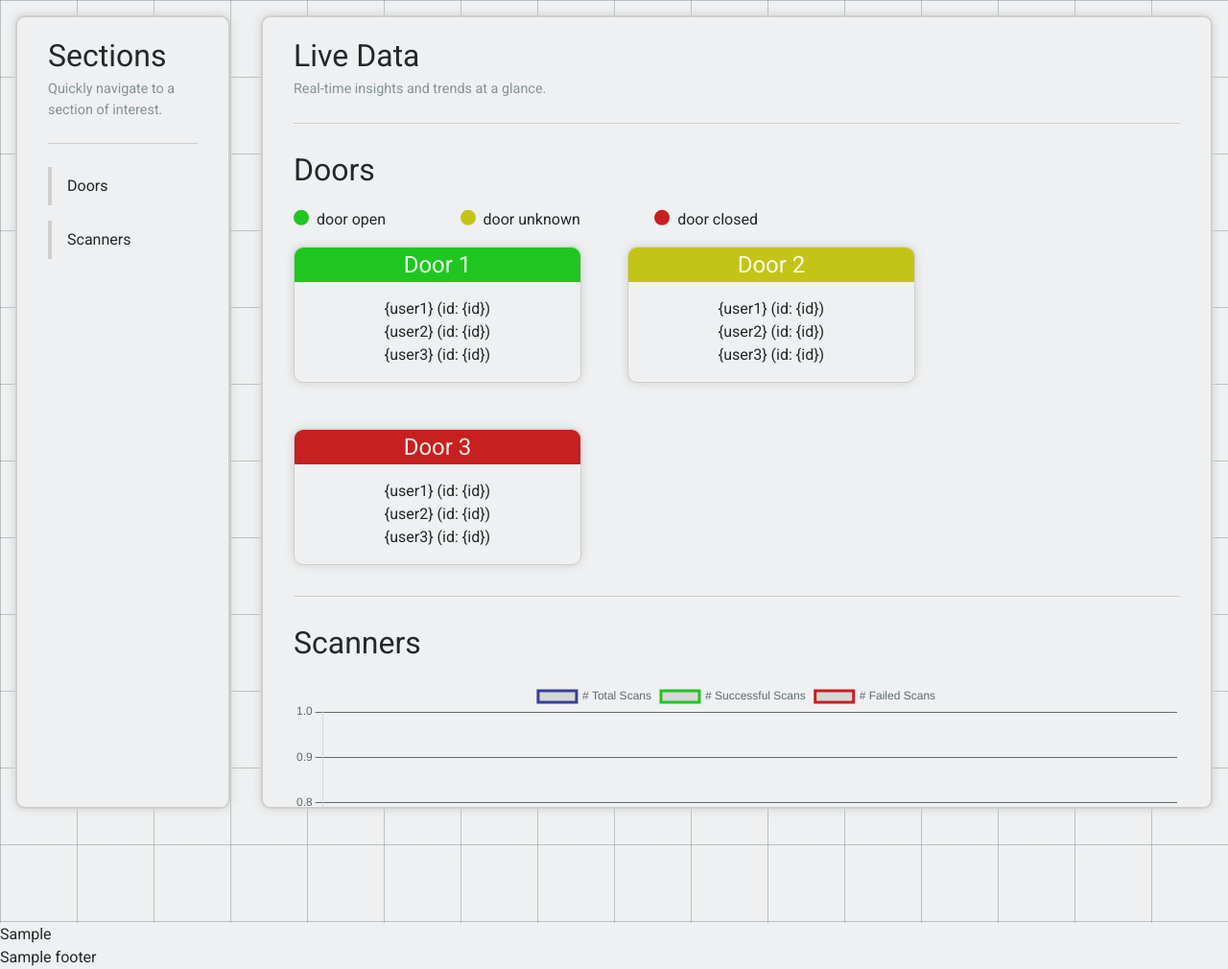
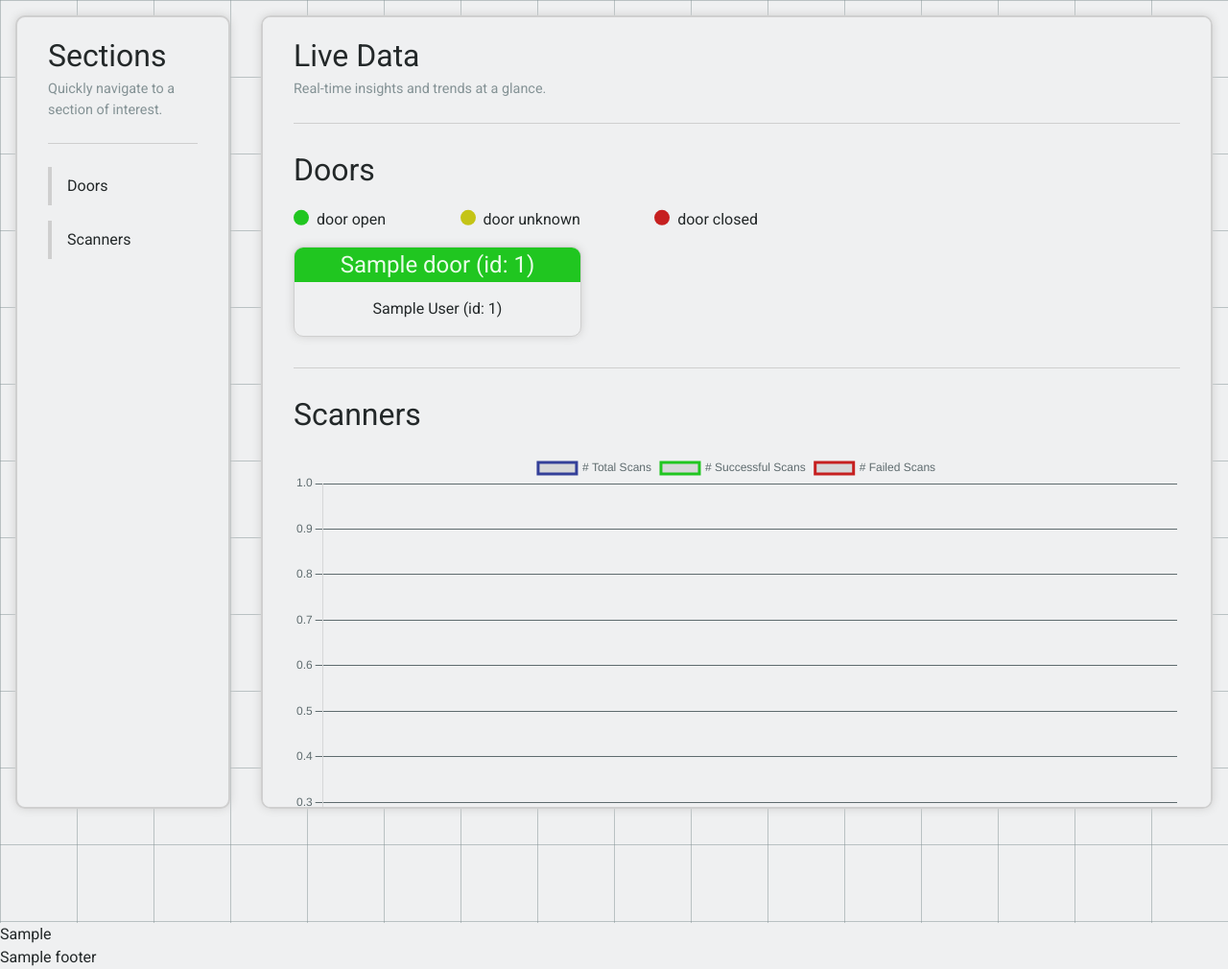
Before and after one commit to Viovyx/Gitok-Flask-Website-STEM-Project, a Flask app: template templates/live-data.html in a window 1280 px wide. Shown: the part 24-1034 px from the top of the page at 96% size. Run offline with Flask 3, Linux system fonts and the light colour scheme; the template is opened without the code that fills it: most values are stand-ins (such as "Sample title", 1, 10 or a date in 2020); parts of the project's set-up code (start-up, migrations or seed data) failed here and were passed over; some libraries are stand-ins or nearby versions.

Commit message:
add current users to live-data

```diff
--- a/App.py
+++ b/App.py
@@ -111,6 +111,20 @@ def update_data(data, log_obj):
         }
         post_api_data("data", data_obj)
 
+def getDoorsData():
+    doors_db = get_api_data("devices", "Type", "lock")
+    doors = []
+    for door in doors_db:
+        users = get_api_data("users", "Current_Door", door["id"])
+        door_obj = {
+            "id":door["id"],
+            "Name":door["Name"],
+            "Users":users
+        }
+
+        doors.append(door_obj)
+    return doors
+
 
 # ------------
 # Flask Login
@@ -192,13 +206,15 @@ def home():
 def live_data():
     data = get_api_table("data")
     last_week_data = data[-7:]
+    doors = getDoorsData()
 
     return render_template('live-data.html',
                             header=get_element("header"),
                             footer=get_element("footer"),
                             moon_toggle=get_element("moon-toggle"),
                             sun_toggle=get_element("sun-toggle"),
-                            data=last_week_data)
+                            data=last_week_data,
+                            doors=doors)
 
 @app.route('/log')
 @flask_login.login_required
--- a/templates/live-data.html
+++ b/templates/live-data.html
@@ -50,30 +50,16 @@
                     <span class="legend-error">door closed</span>
                 </div>
                 <div class="data-grid">
-                    <div class="item open" id="door-1">
-                        <h3>Door 1</h3>
-                        <ul>
-                            <li>{user1} (id: {id})</li>
-                            <li>{user2} (id: {id})</li>
-                            <li>{user3} (id: {id})</li>
-                        </ul>
-                    </div>
-                    <div class="item warning" id="door-2">
-                        <h3>Door 2</h3>
-                        <ul>
-                            <li>{user1} (id: {id})</li>
-                            <li>{user2} (id: {id})</li>
-                            <li>{user3} (id: {id})</li>
-                        </ul>
-                    </div>
-                    <div class="item closed" id="door-3">
-                        <h3>Door 3</h3>
-                        <ul>
-                            <li>{user1} (id: {id})</li>
-                            <li>{user2} (id: {id})</li>
-                            <li>{user3} (id: {id})</li>
-                        </ul>
-                    </div>
+                    {% for door in doors %}
+                        <div class="item open" id="door-{{ door.id }}">
+                            <h3>{{ door.Name }} (id: {{ door.id }})</h3>
+                            <ul>
+                                {% for user in door.Users %}
+                                    <li>{{ user.FirstName }} {{ user.LastName }} (id: {{ user.id }})</li>
+                                {% endfor %}
+                            </ul>
+                        </div>
+                    {% endfor %}
                 </div>
 
                 <hr />
```
